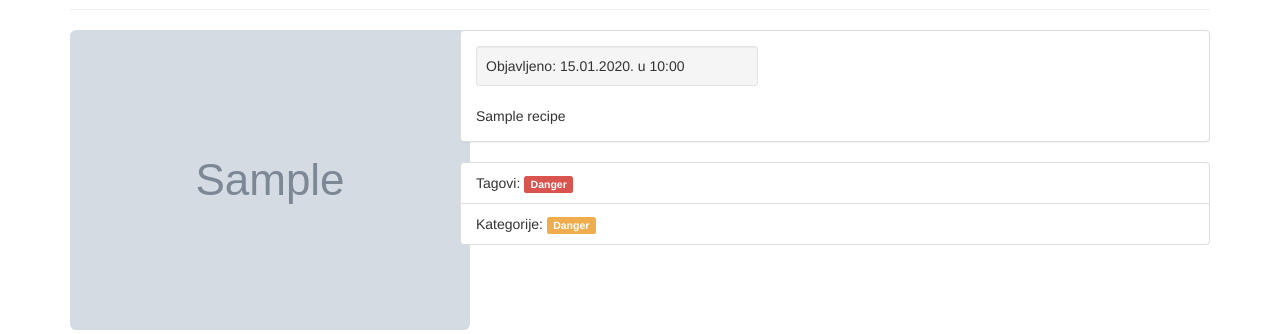
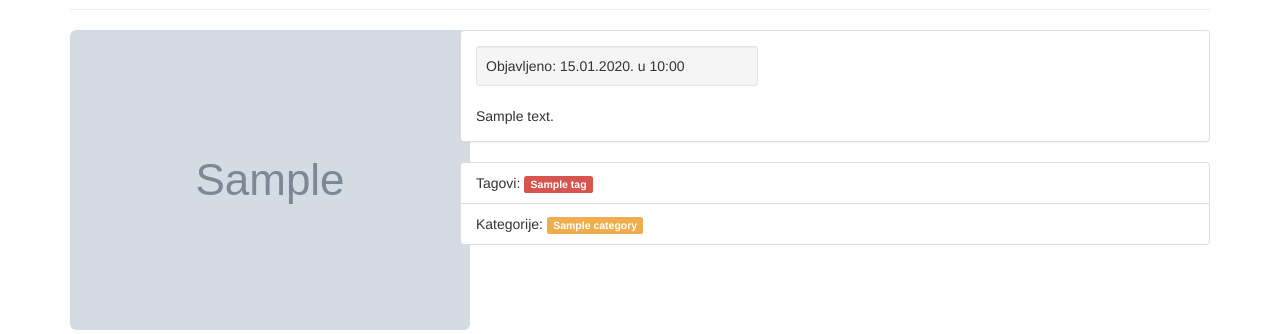
Before and after one commit to MislavMandaric/abs-int, a Django app: page /recepti/1/ in a window 1280 px wide. Shown: the part 150-484 px from the top of the page. Run offline with Django 3.2, Linux system fonts and the light colour scheme; tables that the repository leaves empty hold one stand-in row (values such as "Sample post"); grey boxes marked "Sample" are stand-in pictures; some libraries are stand-ins or nearby versions.

Commit message:
prikaz recepta

```diff
--- a/app/models.py
+++ b/app/models.py
@@ -77,8 +77,8 @@ class UserRecipe(models.Model):
 
 class RecipeCategory(models.Model):
     recipe = models.ForeignKey(Recipe, related_name='recipe_categories')
-    categorie = models.ForeignKey(Category)
+    categorie = models.ForeignKey(Category, related_name='category_recipes')
 
 class RecipeTag(models.Model):
     recipe = models.ForeignKey(Recipe, related_name='recipe_tags')
-    tag = models.ForeignKey(Tag)
+    tag = models.ForeignKey(Tag, related_name='tag_recipes')
--- a/app/templates/recipe_detail.html
+++ b/app/templates/recipe_detail.html
@@ -15,12 +15,20 @@
 			  			<div class="well well-sm">Objavljeno: {{ recipe.date|date:"d.m.Y." }} u {{ recipe.date|time:"H:i" }}</div>
 			  		</div>
 			  	</div>
-					{{ recipe.title }}
+					{{ recipe.text }}
 			  </div>
 			</div>
 			<ul class="list-group">
-			  <li class="list-group-item">Tagovi: <span class="label label-danger">Danger</span></li>
-			  <li class="list-group-item">Kategorije: <span class="label label-warning">Danger</span></li>
+			  <li class="list-group-item">Tagovi:
+			  	{% for t in tags %}
+			  		<span class="label label-danger">{{t.name}}</span>
+			  	{% endfor %}
+			  	</li>
+			  <li class="list-group-item">Kategorije:
+			  	{% for c in categories %}
+			  		<span class="label label-warning">{{c.name}}</span>
+			  	{% endfor %}
+			  </li>
 			</ul>
 		</div>
 	</div>
--- a/app/views.py
+++ b/app/views.py
@@ -52,6 +52,16 @@ class RecipeCreateView(CreateView):
 class RecipeDetailView(DetailView):
 	template_name = "recipe_detail.html"
 	model = Recipe
+
+	def get_context_data(self, **kwargs):
+		context = super(RecipeDetailView, self).get_context_data(**kwargs)
+		pk = self.kwargs['pk']
+		tags = Tag.objects.filter(tag_recipes__recipe=pk)
+		context['tags'] = tags
+		categories = Category.objects.filter(category_recipes__recipe=pk)
+		context['categories'] = categories
+		return context
+
 
 class RecipeSearchView(ListView):
 	template_name = "recipe_search.html"
```
